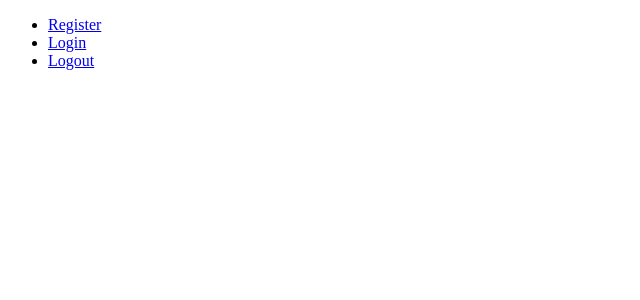
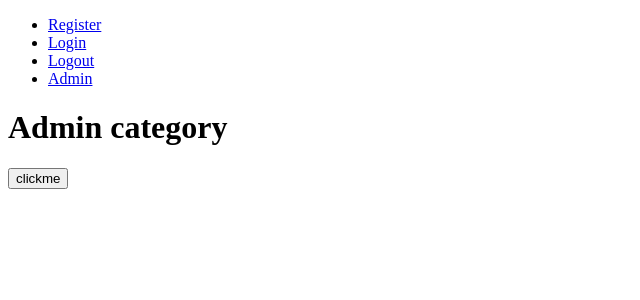
Before and after one commit to OnyJ/CoursesApp, a React (Create React App) app in the folder courses_app_react/: page /AdminDashboard in a window 1280 px wide. Shown: the top 300 px of the page, without its empty margins (0-640 px from the left). Built offline with nearby package versions, Linux system fonts and the light colour scheme.

Commit message:
category creation ok

```diff
--- a/courses_app_react/src/App.jsx
+++ b/courses_app_react/src/App.jsx
@@ -2,6 +2,7 @@ import React from 'react';
 import Register from './pages/Register'
 import Login from './pages/Login'
 import Logout from './pages/Logout'
+import AdminDashboard from './pages/AdminDashboard'
 import Navbar from './components/Navbar'
 import {
   BrowserRouter as Router,
@@ -25,6 +26,9 @@ const App = () => {
             <Route path='/logout'>
               <Logout/>
             </Route>
+            <Route path='/AdminDashboard'>
+              <AdminDashboard/>
+            </Route>
           </Switch>
         </div>
       </Router>
--- /dev/null
+++ b/courses_app_react/src/components/AdminCreateCategory.jsx
@@ -0,0 +1,34 @@
+import React from 'react';
+import Cookies from 'js-cookie'
+import { useDispatch } from 'react-redux';
+import { createCategorySuccess } from '../redux/actions/adminDashboardActions';
+
+const AdminCreateCategory = () => {
+    const dispatch = useDispatch();
+    const create = async () => {
+
+
+      const rep = await fetch('http://localhost:3000/admins/categories', {
+            method: 'post',
+            headers:  {
+                'Content-Type': 'application/json',
+                'Authorization': 'Bearer ' + Cookies.get('token'),
+            },
+            body: JSON.stringify({ "category": {"name": 'react2'}})
+        })
+        .then(response => response.json())
+        .then(response =>  {
+            console.log(response)
+            dispatch(createCategorySuccess(response))
+
+        })
+
+    }
+    return(
+        <>
+            <h1>Admin category</h1>
+            <button onClick={() =>create()}>clickme</button>
+        </>
+    )
+}
+export default AdminCreateCategory;
--- a/courses_app_react/src/components/Navbar.jsx
+++ b/courses_app_react/src/components/Navbar.jsx
@@ -10,10 +10,13 @@ const Navbar = () => {
 						<Link to='/Register'>Register</Link>
 					</li>
 					<li>
-					<Link to='/Login'>Login</Link>
+						<Link to='/Login'>Login</Link>
 					</li>
 					<li>
 						<Link to='/Logout'>Logout</Link>
+					</li>
+					<li>
+						<Link to='/AdminDashboard'>Admin</Link>
 					</li>
 				</ul>
 			</nav>
--- /dev/null
+++ b/courses_app_react/src/pages/AdminDashboard.jsx
@@ -0,0 +1,10 @@
+import React from 'react';
+import AdminCreateCategory from '../components/AdminCreateCategory'
+
+const AdminDashboard = () => {
+    return(
+        <AdminCreateCategory/>
+    )
+}
+
+export default AdminDashboard;
--- /dev/null
+++ b/courses_app_react/src/redux/actions/adminDashboardActionTypes.js
@@ -0,0 +1,2 @@
+export const CREATE_CATEGORY_FAIL = 'CREATE_CATEGORY_FAIL';
+export const CREATE_CATEGORY_SUCCESS = 'CREATE_CATEGORY_SUCCESS';
--- /dev/null
+++ b/courses_app_react/src/redux/actions/adminDashboardActions.js
@@ -0,0 +1,14 @@
+import * as actionTypes from './adminDashboardActionTypes';
+
+export const createCategorySuccess = (response) => {
+    return {
+        type: actionTypes.CREATE_CATEGORY_SUCCESS,
+        category: response.category,
+    }
+}
+
+export const createCategoryFail = (response) => {
+    return {
+        type: actionTypes.CREATE_CATEGORY_FAIL,
+    }
+}
--- /dev/null
+++ b/courses_app_react/src/redux/reducers/adminDashboardReducer.js
@@ -0,0 +1,26 @@
+import {
+    CREATE_CATEGORY_SUCCESS,
+    CREATE_CATEGORY_FAIL
+} from '../actions/adminDashboardActionTypes'
+
+const initialState = {
+    category: null
+}
+
+const createCategoryReducer = (state = initialState, action) => {
+    switch(action.type) {
+        case CREATE_CATEGORY_SUCCESS:
+            return {
+                ...state,
+                category: action.category
+            }
+        case CREATE_CATEGORY_FAIL:
+            return {
+                ...state,
+            }
+        default:
+            return state
+    }
+}
+
+export default createCategoryReducer
--- a/courses_app_react/src/redux/store.js
+++ b/courses_app_react/src/redux/store.js
@@ -2,10 +2,12 @@ import { createStore, combineReducers } from 'redux';
 import { applyMiddleware } from 'redux';
 import thunkMiddleware from 'redux-thunk';
 import accountAuthReducer from './reducers/accountAuthReducer';
+import createCategoryReducer from './reducers/adminDashboardReducer';
 
 
 const rootReducer = combineReducers({
-    auth: accountAuthReducer
+    auth: accountAuthReducer,
+    admin: createCategoryReducer
 
 })
 
```
Also changed, not shown: 1 other file (tests, documents, lock files or other folders).
